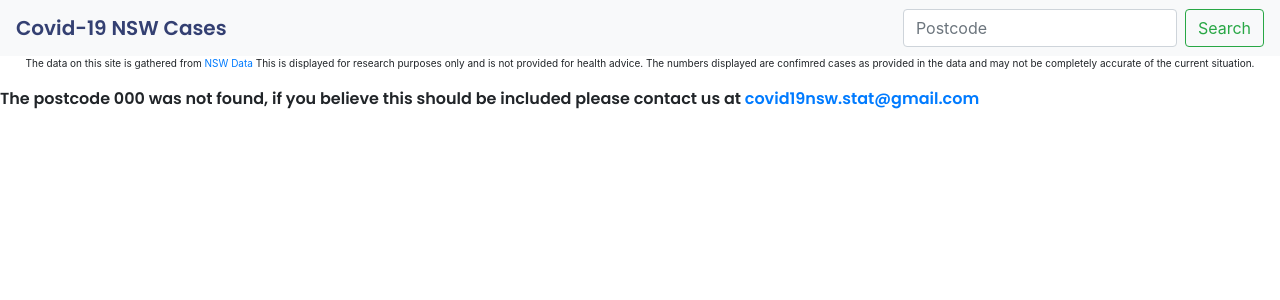
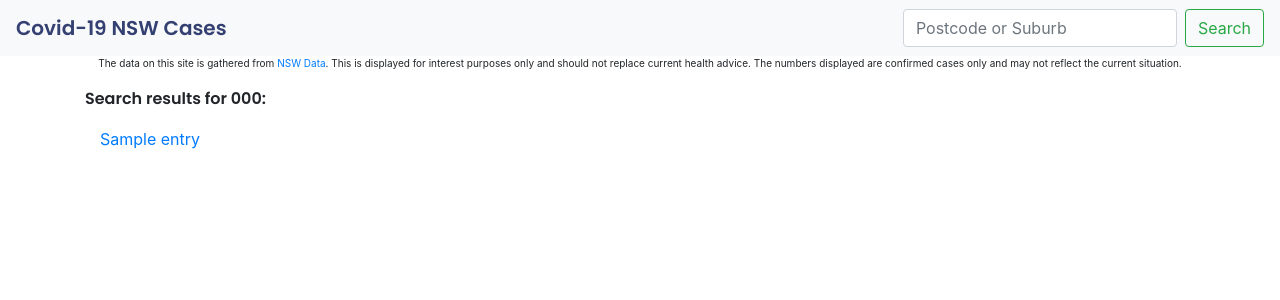
Before and after one commit to pwilson802/covid19nsw, a Flask app: template templates/postcode_error.html in a window 1280 px wide. Shown: the top 300 px of the page. Run offline with Flask 2, Linux system fonts and the light colour scheme; the template is opened without the code that fills it: most values are stand-ins (such as "Sample title", 1, 10 or a date in 2020); parts of the project's set-up code (start-up, migrations or seed data) failed here and were passed over; some libraries are stand-ins or nearby versions.

Commit message:
final changes before push - day changes and search results

```diff
--- a/app.py
+++ b/app.py
@@ -2,6 +2,7 @@ from flask import Flask, render_template, request
 import json
 from datetime import datetime, timedelta
 import os.path
+from difflib import get_close_matches
 app = Flask(__name__)
 
 data_folder = os.environ.get('COVID_DATA')
@@ -17,7 +18,7 @@ postcode_file_yesterday = os.path.join(data_folder,f'postcode-{file_yesterday_na
 seven_file_today = os.path.join(data_folder,f'seven-{file_today_name}')
 seven_file_yesterday = os.path.join(data_folder,f'seven-{file_yesterday_name}')
 fourteen_file_today = os.path.join(data_folder,f'fourteen-{file_today_name}')
-fourteen_file_yesterday = os.path.join(data_folder,f'fourteen-{file_yesterday}')
+fourteen_file_yesterday = os.path.join(data_folder,f'fourteen-{file_yesterday_name}')
 suburb_to_postcode_file = os.path.join(data_folder,'suburb_to_postcode.json')
 all_postcode_suburb_file = os.path.join(data_folder,'all_postcode_suburb.json')
 
@@ -62,6 +63,8 @@ with open(suburb_to_postcode_file) as json_file:
 with open(all_postcode_suburb_file) as json_file:
         all_postcode_suburb_list = json.loads(json_file.read())
 
+validation_list = [x.lower() for x in all_postcode_suburb_list]
+all_postcode_suburb_list = set(all_postcode_suburb_list)
 
 @app.route('/', methods = ['POST', 'GET'])
 def index():
@@ -69,39 +72,67 @@ def index():
         input_data = request.form
         days = input_data['days']
         if days == 'seven':
-            return render_template('index.html', data=data_seven_days, days_set='seven')
+            return render_template('index.html', data=data_seven_days, days_set='seven', validation_set = all_postcode_suburb_list)
         if days == 'fourteen':
-            return render_template('index.html', data=data_fourteen_days, days_set='fourteen')
-    return render_template('index.html', data=data, days_set = 'all' )
+            return render_template('index.html', data=data_fourteen_days, days_set='fourteen', validation_set = all_postcode_suburb_list)
+    return render_template('index.html', data=data, days_set = 'all', validation_set = all_postcode_suburb_list )
 
 @app.route('/postcode',methods = ['POST', 'GET'])
 def postcode():
+    print('-----------')
     if request.method == 'POST':
         input_data = request.form
         try:
             days = input_data['days']
-            print("------------------------")
-            print(days)
             if 'recall' in days:
                 _, postcode, days = days.split('-')
         except:
             days = 'all'
             postcode = input_data['postcode']
-        if postcode not in all_postcodes:
-            return render_template('postcode_error.html', postcode = postcode)
+        print(postcode)
+        if postcode.lower() not in validation_list:
+            close_options = get_close_matches(postcode.lower(), validation_list)
+            in_options = [x for x in validation_list if postcode in x]
+            all_options = [x.title() for x in set(in_options + close_options)]
+            if len(all_options) == 0:
+                other_options = 'no'
+            else:
+                other_options = 'yes'
+            return render_template('postcode_error.html', postcode = postcode.title(), other_options = other_options, all_options = all_options, validation_set = all_postcode_suburb_list)
+        # Need to find if the search is not a post code so we can convert it
+        if not postcode.startswith('2'):
+            postcode = suburb_to_postcode_dict[postcode.lower()]
         close_postcodes_try = [int(postcode) - 1, int(postcode) - 2, int(postcode) + 1, int(postcode) + 2]
         close_postcodes = [str(x) for x in close_postcodes_try if str(x) in all_postcodes]
         if days == 'seven':
             postcode_data = [x for x in data_seven_days if x['postcode'] == postcode]
             close_postcode_data = [x for x in data_seven_days if x['postcode'] in close_postcodes]
-            return render_template("postcode.html",postcode = postcode, data = postcode_data, history=postcode_history[postcode],days_set = 'seven', close = close_postcode_data)
+            return render_template("postcode.html",postcode = postcode, data = postcode_data, history=postcode_history[postcode],days_set = 'seven', close = close_postcode_data, validation_set = all_postcode_suburb_list)
         elif days == 'fourteen':
             postcode_data = [x for x in data_fourteen_days if x['postcode'] == postcode]
             close_postcode_data = [x for x in data_fourteen_days if x['postcode'] in close_postcodes]
-            return render_template("postcode.html",postcode = postcode, data = postcode_data, history=postcode_history[postcode],days_set = 'fourteen', close = close_postcode_data )
+            return render_template("postcode.html",postcode = postcode, data = postcode_data, history=postcode_history[postcode],days_set = 'fourteen', close = close_postcode_data, validation_set = all_postcode_suburb_list )
         else:
             postcode_data = [x for x in data if x['postcode'] == postcode]
             close_postcode_data = [x for x in data if x['postcode'] in close_postcodes]
-            return render_template("postcode.html",postcode = postcode, data = postcode_data, history=postcode_history[postcode],days_set = 'all', close = close_postcode_data)
+            return render_template("postcode.html",postcode = postcode, data = postcode_data, history=postcode_history[postcode],days_set = 'all', close = close_postcode_data, validation_set = all_postcode_suburb_list)
     else:
-        return render_template('index.html', data=data)
+        print(request.args['location'])
+        # try:
+        postcode = request.args['location']
+        print(postcode)
+        if not postcode.startswith('2'):
+            postcode = suburb_to_postcode_dict[postcode.lower()]
+        close_postcodes_try = [int(postcode) - 1, int(postcode) - 2, int(postcode) + 1, int(postcode) + 2]
+        close_postcodes = [str(x) for x in close_postcodes_try if str(x) in all_postcodes]
+        postcode_data = [x for x in data if x['postcode'] == postcode]
+        close_postcode_data = [x for x in data if x['postcode'] in close_postcodes]
+        return render_template("postcode.html",postcode = postcode, data = postcode_data, history=postcode_history[postcode],days_set = 'all', close = close_postcode_data, validation_set = all_postcode_suburb_list)
+        # except:
+        #     return render_template('index.html', data=data, validation_set = all_postcode_suburb_list)
+
+# @app.route('/new_postcode',methods = ['POST', 'GET'])
+# def new_postcode():
+#     postcode = request.args['new_postcode']
+#     print(postcode)
+#     return render_template('index.html', data=data, validation_set = all_postcode_suburb_list)
--- a/data_import.py
+++ b/data_import.py
@@ -140,7 +140,7 @@ suburb_postcode_dict = {}
 for suburb in all_suburbs:
     for postcode in list(postcodes_dict.keys())[1:]:
         if suburb in postcodes_dict[postcode]:
-            suburb_postcode_dict[suburb] = postcode
+            suburb_postcode_dict[suburb.lower()] = postcode
 
 # Create a list of all suburbs and postcodes for error checkinf
 all_suburbs_postcodes = list(postcodes_dict.keys())[1:] + all_suburbs
--- a/static/css/main.css
+++ b/static/css/main.css
@@ -56,4 +56,10 @@
 
 .postcode_error {
     font-family: 'Poppins', sans-serif;
+    font-family: 400;
 }
+
+.postcode a {
+    text-decoration: none;
+    color: inherit
+}
--- a/templates/base.html
+++ b/templates/base.html
@@ -22,12 +22,18 @@
     <div class="nav-title postcode">Covid-19 NSW Cases</div>
   </a>
   <form action="postcode" method = "POST" class="form-inline">
-    <input class="form-control mr-sm-2" type="text" placeholder="Postcode" aria-label="Search" name="postcode">
+    <input list="postcode-options" class="form-control mr-sm-2" type="text" placeholder="Postcode or Suburb" aria-label="Search" name="postcode">
+    <datalist id="postcode-options">
+    {% for value in validation_set %}
+      <option value ="{{ value }}">
+    {% endfor %}
+    </datalist>
     <button class="btn btn-outline-success my-2 my-sm-0" type="submit">Search</button>
   </form>
+
 </nav>
 <body>
-    <p class="disclaimer">The data on this site is gathered from <a href="https://data.nsw.gov.au/nsw-covid-19-data">NSW Data</a> This is displayed for research purposes only and is not provided for health advice.  The numbers displayed are confimred cases as provided in the data and may not be completely accurate of the current situation.</p>
+    <p class="disclaimer">The data on this site is gathered from <a href="https://data.nsw.gov.au/nsw-covid-19-data" target="_blank">NSW Data</a>. This is displayed for interest purposes only and should not replace current health advice. The numbers displayed are confirmed cases only and may not reflect the current situation.</p>
     {% block content %}{% endblock %}
 </body>
 </html>
--- a/templates/css/main.css
+++ b/templates/css/main.css
@@ -32,3 +32,8 @@
     border: 1px solid #dfe1ea;
     background-color: rgba(246, 153, 95, 0.25);
 }
+
+.postcode a {
+    text-decoration: none;
+    color: inherit
+}
--- a/templates/index.html
+++ b/templates/index.html
@@ -63,7 +63,11 @@
 
             <div class="col-6">
                 <div class="postcode">
-                    <div class="h2">{{ each.postcode }}</div>
+                    <div class="h2">
+                    <a href = {{ url_for('postcode', location=each.postcode) }}>
+                    {{ each.postcode }}
+                    </a>
+                    </div>
                 </div>
                 <div class="suburbs">
                     {{ each.suburbs }}
--- a/templates/postcode_error.html
+++ b/templates/postcode_error.html
@@ -1,8 +1,17 @@
 {% extends 'base.html' %}
 {% block content %}
-<div class="mt-3">
+<div class="mt-3 container">
+    {% if other_options == 'no' %}
     <p class="postcode_error">
-    The postcode {{ postcode}} was not found, if you believe this should be included please contact us at <a href="mailto:covid19nsw.stat@gmail.com">covid19nsw.stat@gmail.com</a>
+    Sorry, we coulding find {{ postcode }} or anything similar in our database, please try again.
     </p>
+    {% else %}
+    <p class="postcode_error">Search results for {{ postcode }}:</p>
+    {% for entry in all_options  %}
+    <div class="col-6">
+    <p style="margin-bottom: 1px"><a href = {{ url_for('postcode', location=entry) }}> {{ entry }} </a></p>
+    </div>
+    {% endfor %}
+    {% endif %}
 </div>
 {% endblock %}
```
Also changed, not shown: templates/postcode.html (+6 -6 lines).
